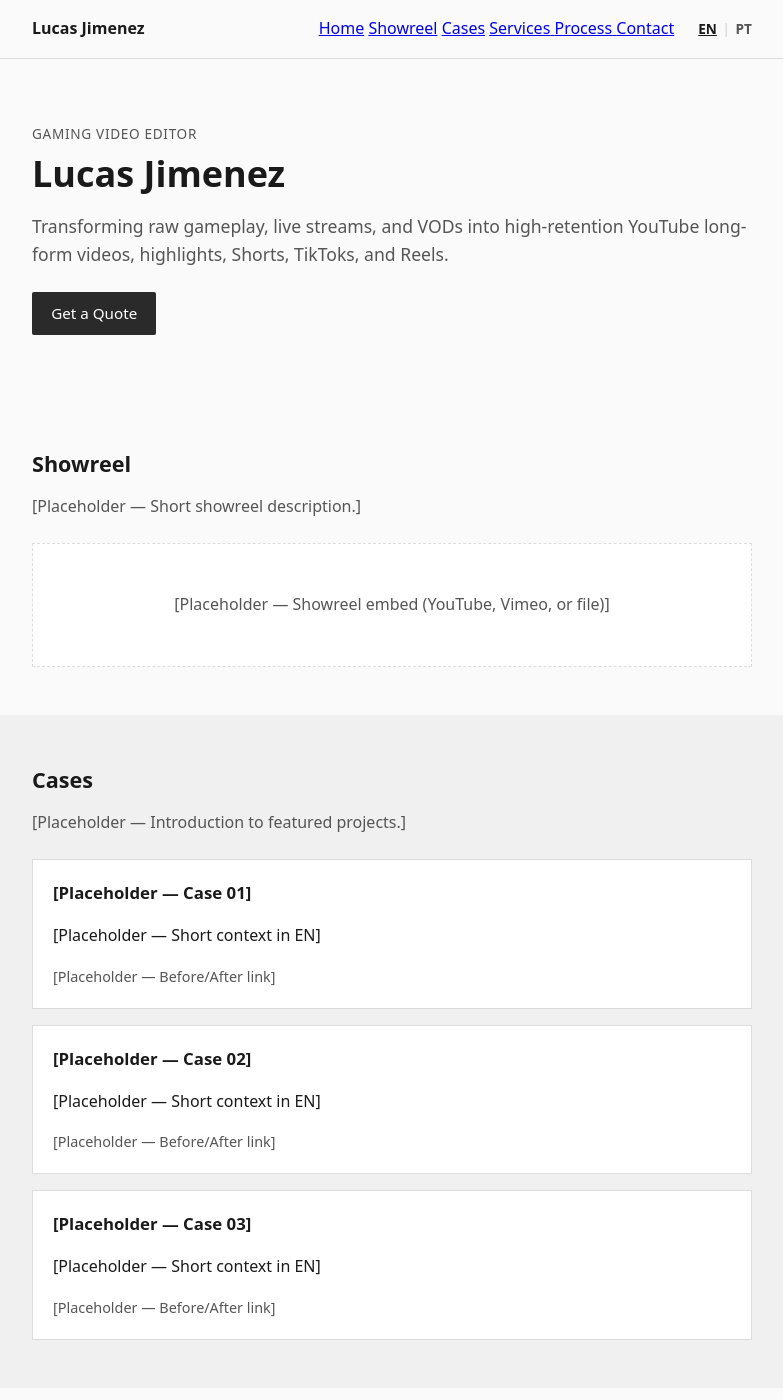
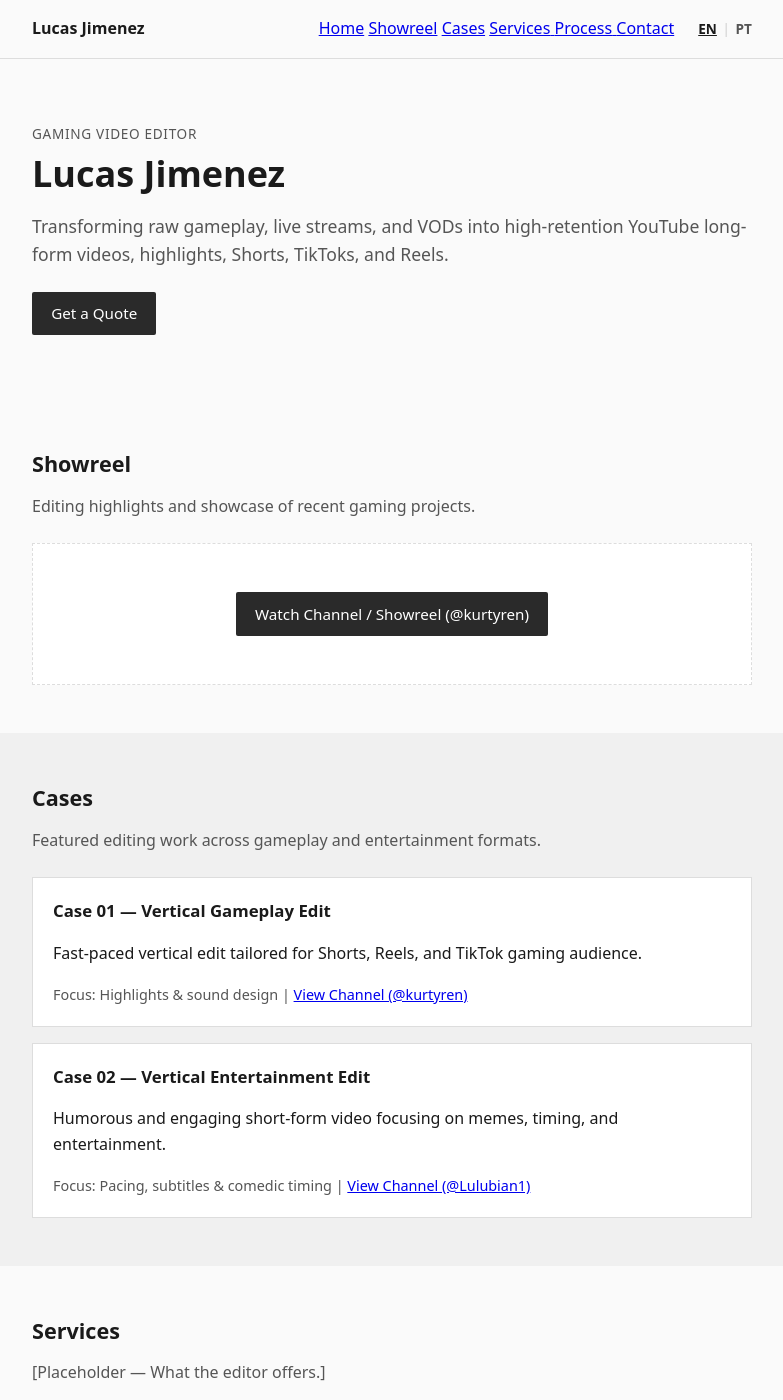
Before and after one commit to lucaskurtzirr-hue/portfolio-video-editor, a Jekyll site: the page built from index.md, in a window 1280 px wide and 1400 px high. Shown: the whole window, without its empty margins (248-1031 px from the left). Built offline with Jekyll 4.4.1, drawn with Linux system fonts in a browser that asks for light colours.

Commit message:
feat(cases): apply Block 2 showreel and cases for kurtyren and Lulubian1

```diff
--- a/index.md
+++ b/index.md
@@ -24,12 +24,16 @@ description: Video Editor Portfolio for Gaming Creators
 <section id="showreel" class="section">
   <div class="container">
     <h2>Showreel</h2>
-    <p class="section-intro" lang="en">[Placeholder — Short showreel description.]</p>
-    <p class="section-intro" lang="pt">[Placeholder — Breve descrição do showreel.]</p>
+    <p class="section-intro" lang="en">Editing highlights and showcase of recent gaming projects.</p>
+    <p class="section-intro" lang="pt">Destaques de edição e amostras de projetos recentes de games.</p>
 
-    <div class="placeholder-box" aria-label="Video placeholder">
-      <p lang="en">[Placeholder — Showreel embed (YouTube, Vimeo, or file)]</p>
-      <p lang="pt">[Placeholder — Embed do showreel (YouTube, Vimeo ou arquivo)]</p>
+    <div class="placeholder-box" aria-label="Showreel link">
+      <p lang="en">
+        <a class="button" href="https://www.youtube.com/@kurtyren" target="_blank" rel="noopener noreferrer">Watch Channel / Showreel (@kurtyren)</a>
+      </p>
+      <p lang="pt">
+        <a class="button" href="https://www.youtube.com/@kurtyren" target="_blank" rel="noopener noreferrer">Assistir Canal / Showreel (@kurtyren)</a>
+      </p>
     </div>
   </div>
 </section>
@@ -37,30 +41,42 @@ description: Video Editor Portfolio for Gaming Creators
 <section id="cases" class="section section-alt">
   <div class="container">
     <h2>Cases</h2>
-    <p class="section-intro" lang="en">[Placeholder — Introduction to featured projects.]</p>
-    <p class="section-intro" lang="pt">[Placeholder — Introdução aos projetos.]</p>
+    <p class="section-intro" lang="en">Featured editing work across gameplay and entertainment formats.</p>
+    <p class="section-intro" lang="pt">Projetos selecionados de edição em formatos de gameplay e entretenimento.</p>
 
     <ul class="card-list">
       <li class="card">
-        <h3>[Placeholder — Case 01]</h3>
-        <p lang="en">[Placeholder — Short context in EN]</p>
-        <p lang="pt">[Placeholder — Contexto curto em PT]</p>
-        <p class="meta" lang="en">[Placeholder — Before/After link]</p>
-        <p class="meta" lang="pt">[Placeholder — Link antes/depois]</p>
+        <h3 lang="en">Case 01 — Vertical Gameplay Edit</h3>
+        <h3 lang="pt">Case 01 — Vídeo Vertical de Gameplay</h3>
+
+        <p lang="en">Fast-paced vertical edit tailored for Shorts, Reels, and TikTok gaming audience.</p>
+        <p lang="pt">Edição dinâmica vertical otimizada para a audiência de Shorts, Reels e TikTok.</p>
+
+        <p class="meta" lang="en">
+          Focus: Highlights & sound design |
+          <a href="https://www.youtube.com/@kurtyren" target="_blank" rel="noopener noreferrer">View Channel (@kurtyren)</a>
+        </p>
+        <p class="meta" lang="pt">
+          Foco: Highlights e sound design |
+          <a href="https://www.youtube.com/@kurtyren" target="_blank" rel="noopener noreferrer">Ver Canal (@kurtyren)</a>
+        </p>
       </li>
+
       <li class="card">
-        <h3>[Placeholder — Case 02]</h3>
-        <p lang="en">[Placeholder — Short context in EN]</p>
-        <p lang="pt">[Placeholder — Contexto curto em PT]</p>
-        <p class="meta" lang="en">[Placeholder — Before/After link]</p>
-        <p class="meta" lang="pt">[Placeholder — Link antes/depois]</p>
-      </li>
-      <li class="card">
-        <h3>[Placeholder — Case 03]</h3>
-        <p lang="en">[Placeholder — Short context in EN]</p>
-        <p lang="pt">[Placeholder — Contexto curto em PT]</p>
-        <p class="meta" lang="en">[Placeholder — Before/After link]</p>
-        <p class="meta" lang="pt">[Placeholder — Link antes/depois]</p>
+        <h3 lang="en">Case 02 — Vertical Entertainment Edit</h3>
+        <h3 lang="pt">Case 02 — Vídeo Vertical de Entretenimento</h3>
+
+        <p lang="en">Humorous and engaging short-form video focusing on memes, timing, and entertainment.</p>
+        <p lang="pt">Conteúdo curto de entretenimento e humor, focado em timing cômico, memes e legendas.</p>
+
+        <p class="meta" lang="en">
+          Focus: Pacing, subtitles & comedic timing |
+          <a href="https://www.youtube.com/@Lulubian1" target="_blank" rel="noopener noreferrer">View Channel (@Lulubian1)</a>
+        </p>
+        <p class="meta" lang="pt">
+          Foco: Ritmo, legendas e timing cômico |
+          <a href="https://www.youtube.com/@Lulubian1" target="_blank" rel="noopener noreferrer">Ver Canal (@Lulubian1)</a>
+        </p>
       </li>
     </ul>
   </div>
```
Also changed, not shown: docs/wiki/assets/asset-inventory.md (+7 -5 lines), docs/wiki/cases/case-01.md (+7 -2 lines), docs/wiki/cases/case-02.md (+7 -2 lines), docs/wiki/cases/case-03.md (+2 -2 lines), docs/wiki/sessions/session-log.md (+32 -1 lines).
